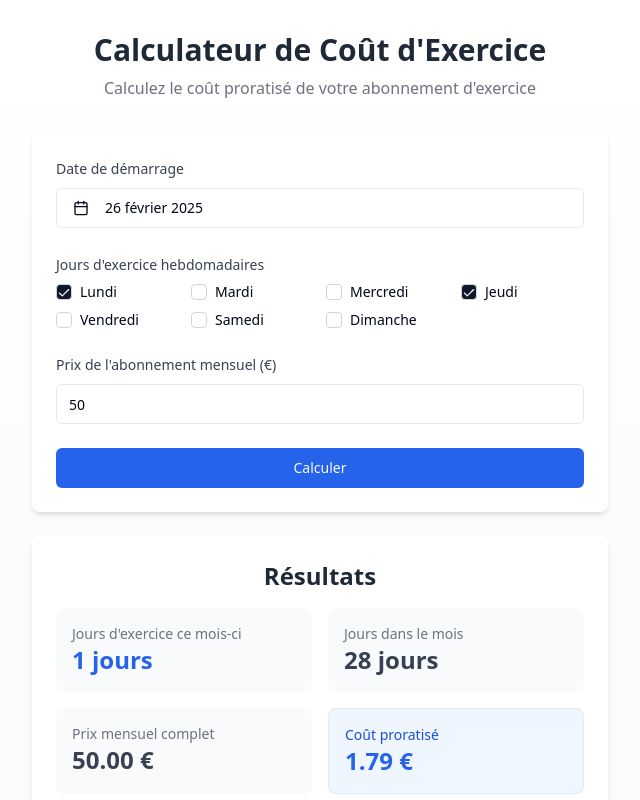
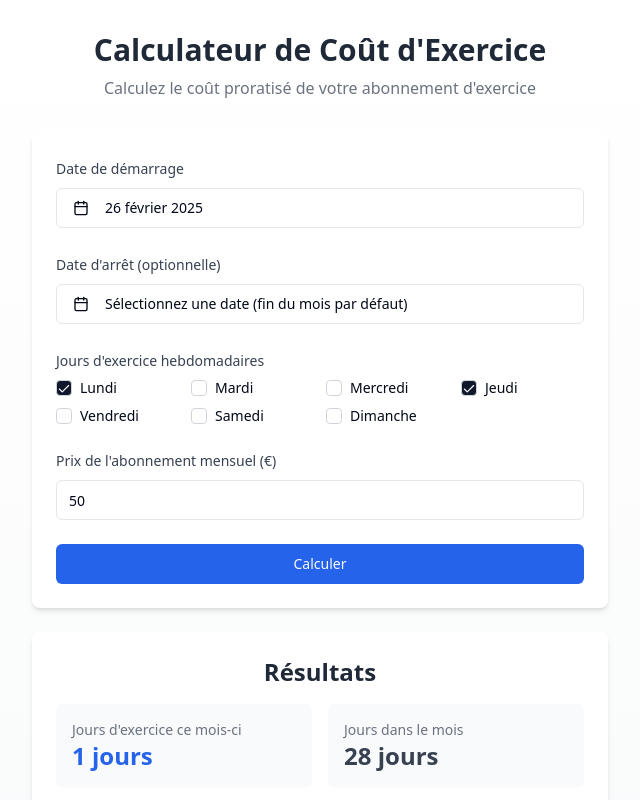
Before and after one commit to ViaSanaTech/prorata-calculator, a React (Vite) app: page / in a window 1280 px wide. Both pictures are taken after a click on the button "Calculer". Shown: the top 800 px of the page, without its empty margins (320-960 px from the left). Built offline with nearby package versions, Linux system fonts and the light colour scheme.

Commit message:
Update pricing and add stop date
Updated labels for pricing ("Prix TTC" and "Prix proratisé HT"). Added a "Stop date" field; if filled, the prorated price calculation will use the number of exercise days between the start of the month and the stop date.

```diff
--- a/src/pages/Index.tsx
+++ b/src/pages/Index.tsx
@@ -25,6 +25,7 @@ const daysOfWeek = [
 
 const Index = () => {
   const [startDate, setStartDate] = useState<Date | undefined>(new Date());
+  const [stopDate, setStopDate] = useState<Date | undefined>(undefined);
   const [selectedDays, setSelectedDays] = useState<number[]>([1, 4]); // Par défaut: lundi, jeudi
   const [subscriptionPrice, setSubscriptionPrice] = useState<number>(50);
   const [exerciseDays, setExerciseDays] = useState<number>(0);
@@ -43,15 +44,16 @@ const Index = () => {
   const calculateExerciseDays = () => {
     if (!startDate || selectedDays.length === 0) return;
 
-    const endOfCurrentMonth = endOfMonth(startDate);
+    // Déterminer la date de fin pour le calcul
+    const endDate = stopDate || endOfMonth(startDate);
     const totalDaysInMonth = getDaysInMonth(startDate);
     let exerciseDaysCount = 0;
 
     // Copie de la date de départ pour itérer
     let currentDate = new Date(startDate);
 
-    // Parcours de tous les jours du début jusqu'à la fin du mois
-    while (isBefore(currentDate, endOfCurrentMonth) || isSameDay(currentDate, endOfCurrentMonth)) {
+    // Parcours de tous les jours du début jusqu'à la fin du mois ou la date d'arrêt
+    while ((isBefore(currentDate, endDate) || isSameDay(currentDate, endDate))) {
       const dayOfWeek = getDay(currentDate); // 0 = dimanche, 1 = lundi, etc.
 
       // Si ce jour de la semaine est dans les jours sélectionnés
@@ -75,7 +77,7 @@ const Index = () => {
     if (isCalculated) {
       calculateExerciseDays();
     }
-  }, [startDate, selectedDays, subscriptionPrice]);
+  }, [startDate, stopDate, selectedDays, subscriptionPrice]);
 
   return (
     <div className="flex flex-col items-center min-h-screen p-8 bg-gradient-to-b from-white to-gray-50">
@@ -106,6 +108,35 @@ const Index = () => {
                   mode="single"
                   selected={startDate}
                   onSelect={setStartDate}
+                  initialFocus
+                  locale={fr}
+                />
+              </PopoverContent>
+            </Popover>
+          </div>
+
+          {/* Date d'arrêt */}
+          <div className="space-y-2">
+            <Label htmlFor="stop-date" className="text-gray-700">Date d'arrêt (optionnelle)</Label>
+            <Popover>
+              <PopoverTrigger asChild>
+                <Button
+                  variant="outline"
+                  className="w-full justify-start text-left font-normal border border-gray-200 hover:bg-gray-50"
+                >
+                  <CalendarIcon className="mr-2 h-4 w-4" />
+                  {stopDate ? (
+                    format(stopDate, "dd MMMM yyyy", { locale: fr })
+                  ) : (
+                    <span>Sélectionnez une date (fin du mois par défaut)</span>
+                  )}
+                </Button>
+              </PopoverTrigger>
+              <PopoverContent className="w-auto p-0" align="start">
+                <Calendar
+                  mode="single"
+                  selected={stopDate}
+                  onSelect={setStopDate}
                   initialFocus
                   locale={fr}
                 />
@@ -175,11 +206,11 @@ const Index = () => {
                 <p className="text-2xl font-bold text-gray-700">{daysInMonth} jours</p>
               </div>
               <div className="p-4 bg-gray-50 rounded-lg">
-                <p className="text-sm text-gray-500">Prix mensuel complet</p>
+                <p className="text-sm text-gray-500">Prix TTC</p>
                 <p className="text-2xl font-bold text-gray-700">{subscriptionPrice.toFixed(2)} €</p>
               </div>
               <div className="p-4 bg-blue-50 rounded-lg border border-blue-100">
-                <p className="text-sm text-blue-700">Coût proratisé</p>
+                <p className="text-sm text-blue-700">Prix proratisé HT</p>
                 <p className="text-2xl font-bold text-blue-600">{proRatedCost.toFixed(2)} €</p>
               </div>
             </div>
```
